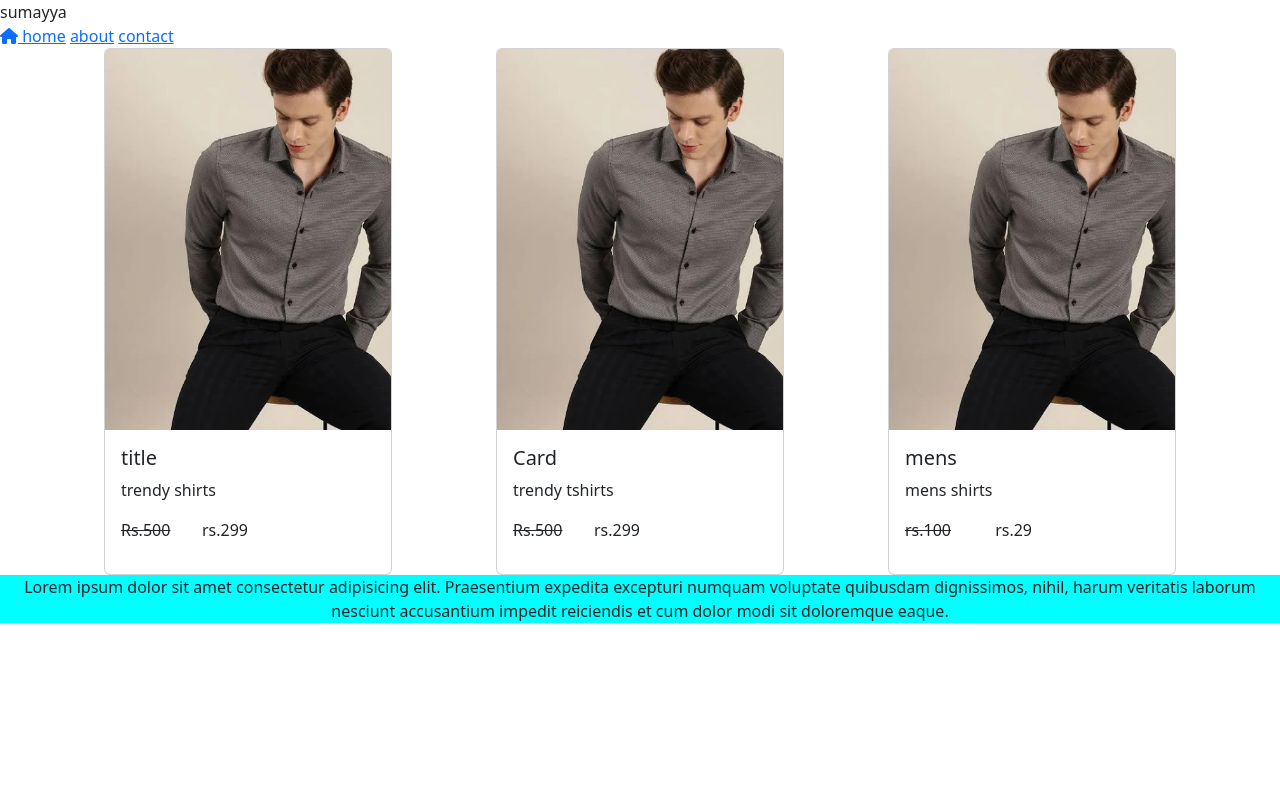
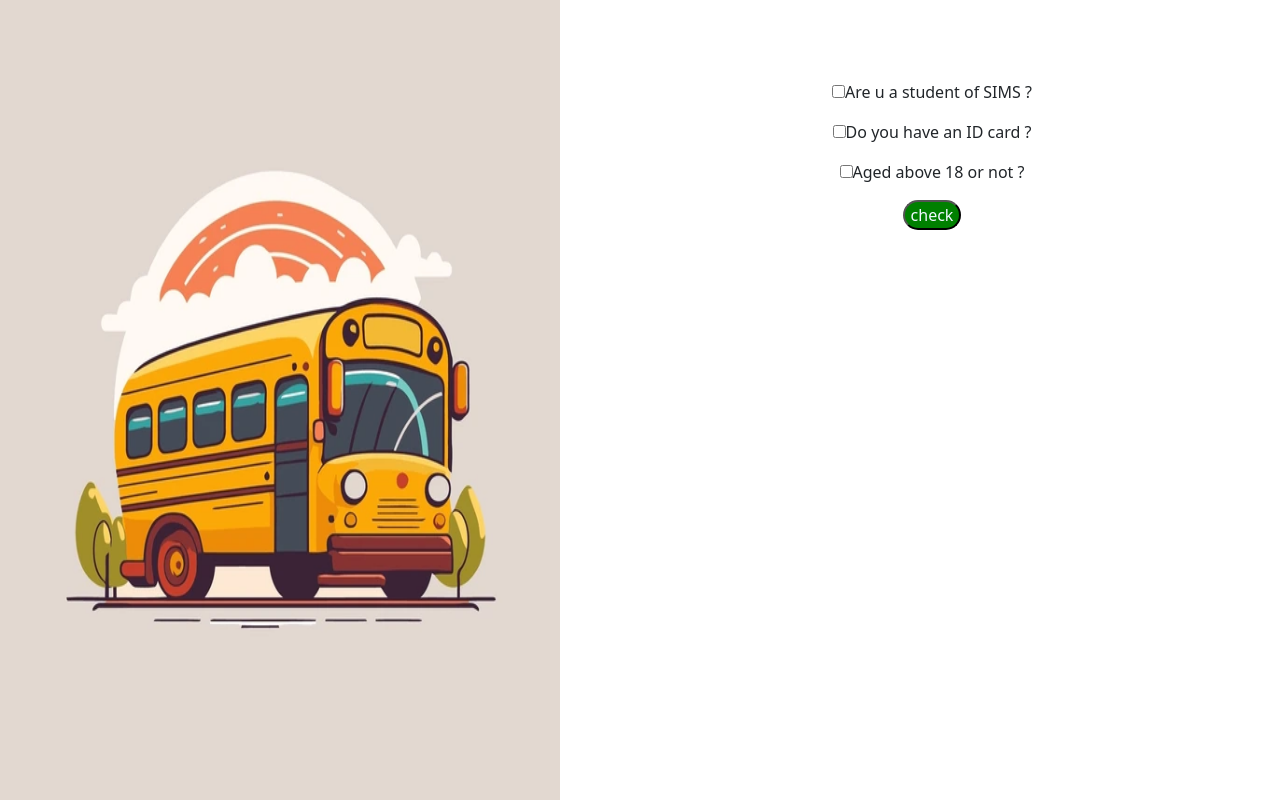
Before and after one commit to kalva6986/project-3, a plain HTML site: page index.html in a window 1280 px wide. Drawn offline with nearby package versions, Linux system fonts and the light colour scheme.

Commit message:
project-3

```diff
--- a/example.js
+++ b/example.js
@@ -1,36 +1,31 @@
-/*console.log('nenu js nerchukuntunnanu')
-console.log('I will try my level best 😊')
-//alert("hi welcome")
-console.log(window)
-/*let kavyaamount = 2000;
-console.log(kavyaamount);
-let panduamount = 5000;
-console.log(panduamount);
-let totalamount = kavyaamount+panduamount;
-console.log(totalamount);
-prompt("Enter your name.")
-prompt("Enter your height in cm")
-prompt("Enter your weight in cm")*/
-/*const kavyaamount = 2000;
-console.log(kavyaamount);
-const panduamount = 5000;
-console.log(panduamount);
-const totalamount = kavyaamount+panduamount;
-console.log(totalamount);*/
-/*console.log("pandu")
-alert("Hii i'm paul")
-prompt("Enter your name")
-prompt("Enter your age")
-prompt("Enter you wife name")
-alert("Thank you")*/
-console.log('Hii, "kavya"')
-console.log("Very good morning")
-console.log('Nice to meet you')
-console.log("I'll try my level best practicing  js")
-console.log(`hi kavya`)
-console.log(window)
-var kavyaamount=300;
-var kavyaamount=400
-var paulamount=500;
-var totalamount=kavyaamount+paulamount;
-console.log(totalamount)
+const simsstudent = document.getElementById("simsstudent");
+const idcard = document.getElementById("idcard");
+const age18 = document.getElementById("age18");
+const checkButton = document.getElementById("check");
+const passengerstatus = document.getElementById("status");
+
+checkButton.addEventListener("click",function(){
+    let issimsstudent=simsstudent.checked;
+    let hasidcard=idcard.checked;
+    let isageabove18=age18.checked;
+    console.log(issimsstudent,hasidcard,isageabove18);
+    if(issimsstudent){
+        console.log("seat is available for you😊");
+        if(hasidcard){
+            console.log("Has id card");
+            if(isageabove18){
+                console.log("Aged above 18");
+                alert("please come inside");
+            }else{
+                console.log("but your age is below 18. ");
+                passengerstatus.textContent="But your age is below 18";
+            }
+        }else{
+            console.log("but you don't have an id card");
+            passengerstatus.textContent="But you don't have an id card"
+        }
+    }else{
+        console.log("you are not a sims student.");
+        passengerstatus.textContent="you are not a sims student."
+    }
+})
--- a/index.html
+++ b/index.html
@@ -1,61 +1,44 @@
 <!DOCTYPE html>
 <html lang="en">
 <head>
-    <meta charset="UTF-8">
-    <meta name="viewport" content="width=device-width, initial-scale=1.0">
-    <link rel="stylesheet" href="sumayya.css">
-   <link rel="stylesheet" href="https://cdnjs.cloudflare.com/ajax/libs/font-awesome/6.7.2/css/all.min.css">
-   <link href="https://cdn.jsdelivr.net/npm/bootstrap@5.3.6/dist/css/bootstrap.min.css" rel="stylesheet" integrity="sha384-4Q6Gf2aSP4eDXB8Miphtr37CMZZQ5oXLH2yaXMJ2w8e2ZtHTl7GptT4jmndRuHDT" crossorigin="anonymous">
-   <script src="https://cdn.jsdelivr.net/npm/bootstrap@5.3.6/dist/js/bootstrap.bundle.min.js" integrity="sha384-j1CDi7MgGQ12Z7Qab0qlWQ/Qqz24Gc6BM0thvEMVjHnfYGF0rmFCozFSxQBxwHKO" crossorigin="anonymous"></script>
-   <title>ajio</title>
+  <meta charset="UTF-8">
+  <meta name="viewport" content="width=device-width, initial-scale=1.0">
+  <link href="https://cdn.jsdelivr.net/npm/bootstrap@5.3.7/dist/css/bootstrap.min.css" rel="stylesheet" integrity="sha384-LN+7fdVzj6u52u30Kp6M/trliBMCMKTyK833zpbD+pXdCLuTusPj697FH4R/5mcr" crossorigin="anonymous">
+  <script src="https://cdn.jsdelivr.net/npm/bootstrap@5.3.7/dist/js/bootstrap.bundle.min.js" integrity="sha384-ndDqU0Gzau9qJ1lfW4pNLlhNTkCfHzAVBReH9diLvGRem5+R9g2FzA8ZGN954O5Q" crossorigin="anonymous"></script>
+  <title>Document</title>
+  <style>
+    body{
+      overflow: hidden;
+      height: 100vh;
+
+    }
+    .kavya{
+      justify-content: center;
+      text-align: center;
+      padding: 80px;
+    }
+    button{
+      border-radius: 50px;
+      color: aliceblue;
+      background-color: green;
+    }
+  </style>
 </head>
 <body>
-   <header>
-    sumayya
-    <nav>
-        <a href=""><i class="fa-solid fa-house"></i> home</a>
-         <a href="sumayya.html">about</a>
-          <a href="">contact</a>
-    </nav>
-   </header>
-   <div class="shirts">
-   <div class="card" style="width: 18rem;">
-  <img src="shopping.webp" class="card-img-top" alt="...">
-  <div class="card-body">
-    <h5 class="card-title">title</h5>
-    <p class="card-text">trendy shirts</p>
-    <div class="price">
-    <p style="text-decoration:line-through ;">Rs.500 </p>
-    <p>rs.299</p>
+  <div class="row">
+    <div class="col" style="height: 100vh;">
+      <img src="images/bus.jpg" style="width: 100%;height: 100%;">
+    </div>
+    <div class="col kavya">
+      <p><input type="checkbox" id="simsstudent">Are u a student of SIMS ? </p>
+      <p><input type="checkbox" id="idcard" >Do you have an  ID card ? </p>
+      <p><input type="checkbox" id="age18" >Aged above 18 or not ?  </p>
+      <button id="check">
+        check
+      </button>
+      <p id="status"></p>
     </div>
   </div>
-</div>
-<div class="card" style="width: 18rem;">
-  <img src="shopping.webp" class="card-img-top" alt="...">
-  <div class="card-body">
-    <h5 class="card-title">Card</h5>
-    <p class="card-text">trendy tshirts</p>
-    <div class="price">
-    <p style="text-decoration:line-through ;">Rs.500 </p>
-    <p>rs.299</p>
-    </div>
-  </div>
-</div>
-<div class="card" style="width: 18rem;">
-  <img src="shopping.webp" class="card-img-top" alt="...">
-  <div class="card-body">
-    <h5 class="card-title">mens</h5>
-    <p class="card-text">mens shirts</p>
-    <div class="price">
-    <p style="text-decoration:line-through ;">rs.100</p>
-    <p>rs.29</p>
-    </div>
-  </div>
-</div>
-</div>
-   <div class="suma">
-   <p> Lorem ipsum dolor sit amet consectetur adipisicing elit. Praesentium expedita excepturi numquam voluptate quibusdam dignissimos, nihil, harum veritatis laborum nesciunt accusantium impedit reiciendis et cum dolor modi sit doloremque eaque.</p>
-   </div>
-
+  <script src="example.js"></script>
 </body>
 </html>
```
Also changed, not shown: viva.html (added, +28 -0 lines), images/bus.jpg (added), images/shopping.webp (renamed from shopping.webp).
